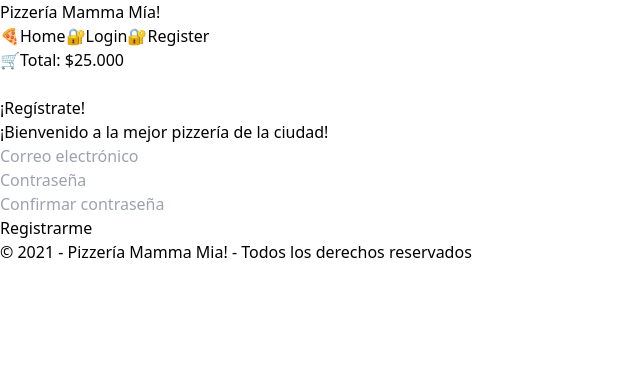
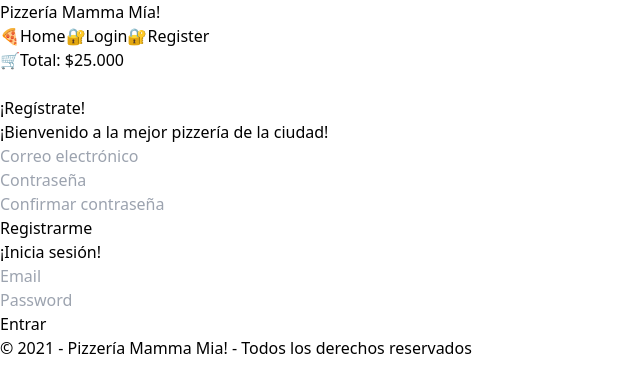
Before and after one commit to teoisnotdead/dl-pizzeria, a React (Vite) app: page / in a window 1280 px wide. Shown: the top 392 px of the page, without its empty margins (0-640 px from the left). Built offline with nearby package versions, Linux system fonts and the light colour scheme.

Commit message:
Se crea componente Login

```diff
--- a/src/PizzeriaApp.jsx
+++ b/src/PizzeriaApp.jsx
@@ -1,5 +1,6 @@
 import { Footer } from './components/Footer'
 import { Home } from './components/Home'
+import { Login } from './components/Login'
 import { Navbar } from './components/Navbar'
 import { Register } from './components/Register'
 
@@ -9,6 +10,8 @@ export function PizzeriaApp() {
       <Navbar />
       {/* <Home /> */}
       <Register />
+
+      <Login />
       <Footer />
     </>
   )
--- /dev/null
+++ b/src/components/Login.jsx
@@ -0,0 +1,80 @@
+import { Input } from './Input'
+import { useState } from 'react'
+
+export const Login = () => {
+
+  const userData = {
+    email: 'alfredo@dominio.cl',
+    password: '123456'
+  }
+
+  const [email, setEmail] = useState('')
+  const [password, setPassword] = useState('')
+
+  const [emailError, setEmailError] = useState(false)
+  const [passwordError, setPasswordError] = useState(false)
+  const [isAuthenticated, setIsAuthenticated] = useState(false)
+
+  const handleEmailChange = (e) => {
+    setEmail(e.target.value)
+    setEmailError(false)
+  }
+
+  const handlePasswordChange = (e) => {
+    setPassword(e.target.value)
+    setPasswordError(false)
+  }
+
+  const handleSubmit = (e) => {
+    e.preventDefault()
+
+    let isValid = true
+
+    if (email !== userData.email) {
+      setEmailError(true)
+      isValid = false
+    }
+
+    if (password !== userData.password) {
+      setPasswordError(true)
+      isValid = false
+    }
+
+    isValid && setIsAuthenticated(true)
+  }
+
+  return (
+    <div className='flex flex-col items-center justify-center h-screen'>
+      <h1 className='text-4xl font-medium my-4'>¡Inicia sesión!</h1>
+      <div className='w-5/6 border-t-[0.1px] border-gray-300 my-5'></div>
+      <form className='flex flex-col w-5/6'>
+        <Input
+          type='email'
+          placeholder='Email'
+          value={email}
+          onChange={handleEmailChange}
+          errorMessage={emailError && 'Email inválido'}
+        />
+        <Input
+          type='password'
+          placeholder='Password'
+          value={password}
+          onChange={handlePasswordChange}
+          errorMessage={passwordError && 'Contraseña inválida'}
+        />
+        <button
+          onClick={handleSubmit}
+          className='bg-cyan-500 text-white p-2 rounded-md my-2 hover:bg-cyan-600'
+        >
+          Entrar
+        </button>
+      </form>
+
+      {isAuthenticated && (
+       <div className='bg-green-100 border-l-4 border-green-500 text-green-700 p-4 w-5/6 my-4'>
+       <p className='font-semibold'>¡Bienvenido de vuelta!</p>
+     </div>
+      )}
+    </div>
+  )
+}
--- a/src/components/Register.jsx
+++ b/src/components/Register.jsx
@@ -50,11 +50,7 @@ export const Register = () => {
       setConfirmPasswordError(false)
     }
 
-    if (isValid) {
-      setIsDataValid(true)
-    } else {
-      setIsDataValid(false)
-    }
+    isValid && setIsDataValid(true)
   }
 
   return (
```
